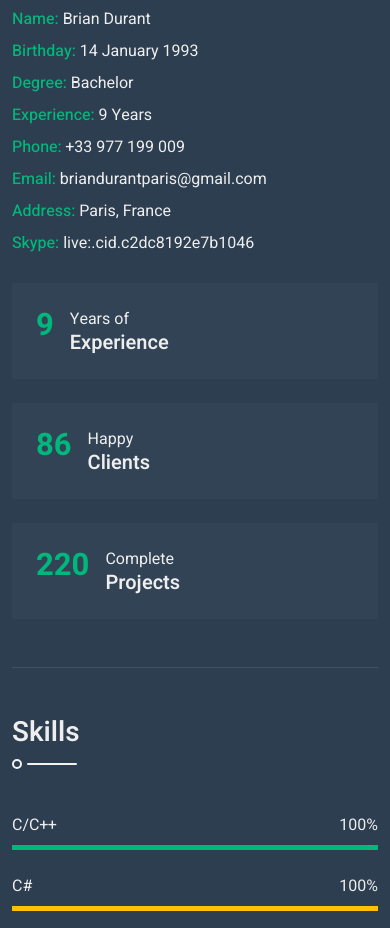
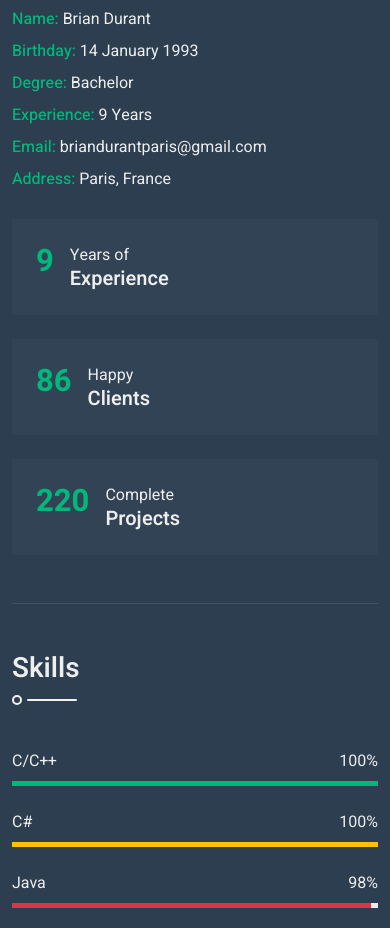
Before and after one commit to WinkSmile114/BrianDurant_portfolio, a plain HTML site: page index.html in a window 390 px wide. Shown: the part 1529-2457 px from the top of the page. Drawn offline with nearby package versions, Linux system fonts and the light colour scheme.

Commit message:
remove phone number, skype

```diff
--- a/index.html
+++ b/index.html
@@ -90,18 +90,18 @@
                         <div class="col-sm-6 py-1">
                             <span class="fw-medium text-primary">Experience:</span> 9 Years
                         </div>
-                        <div class="col-sm-6 py-1">
+                        <!-- <div class="col-sm-6 py-1">
                                 <span class="fw-medium text-primary">Phone:</span> +33 977 199 009
-                            </div>
+                            </div> -->
                         <div class="col-sm-6 py-1">
                             <span class="fw-medium text-primary">Email:</span> briandurantparis@gmail.com
                         </div>
                         <div class="col-sm-6 py-1">
                             <span class="fw-medium text-primary">Address:</span> Paris, France
                         </div>
-                        <div class="col-sm-6 py-1">
+                        <!-- <div class="col-sm-6 py-1">
                             <span class="fw-medium text-primary">Skype:</span>  live:.cid.c2dc8192e7b1046
-                        </div>
+                        </div> -->
                         <!-- <div class="col-sm-6 py-1">
                             <span class="fw-medium text-primary">Freelance:</span> Available
                         </div> -->
```
